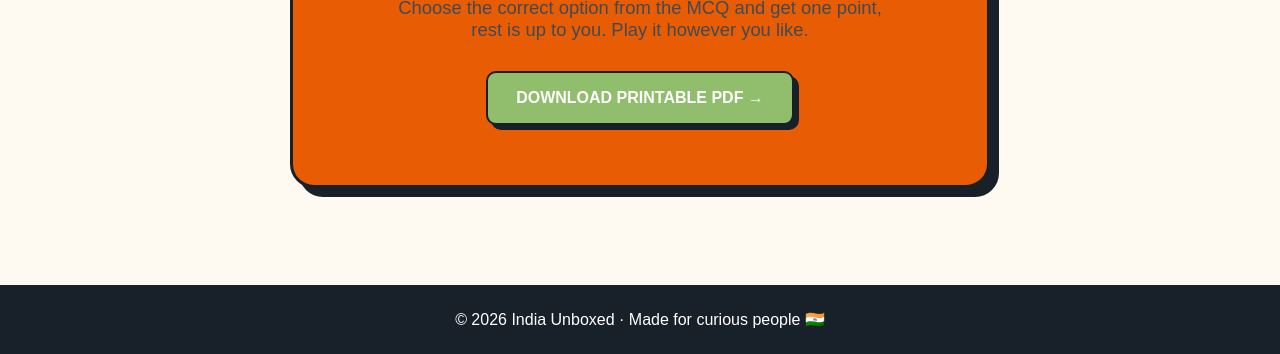
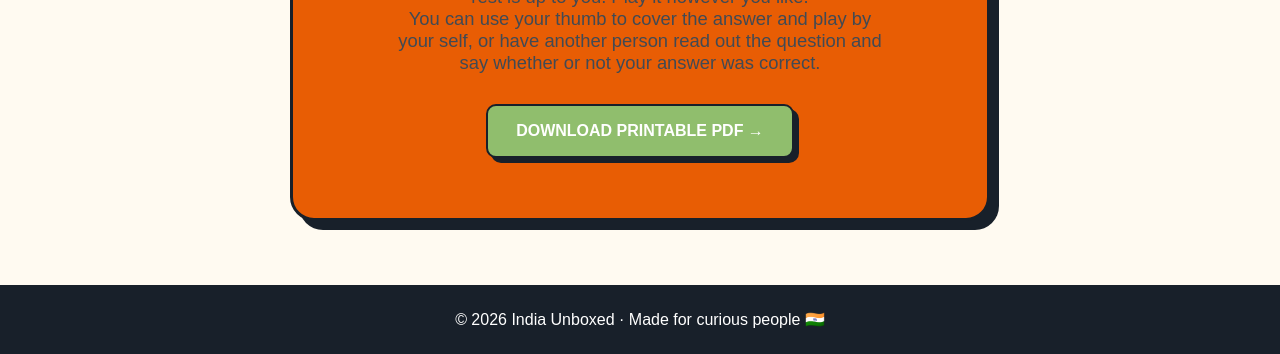
Before and after one commit to India-unboxed/Indiaunboxed, a plain HTML site: page india_unboxed_instructions.html in a window 1280 px wide. Shown: the part 446-800 px from the top of the page. Drawn offline with Linux system fonts and the light colour scheme.

Commit message:
Update india_unboxed_instructions.html

```diff
--- a/india_unboxed_instructions.html
+++ b/india_unboxed_instructions.html
@@ -142,6 +142,8 @@
 
       <p>
         Choose the correct option from the MCQ and get one point, rest is up to you. Play it however you like.
+        <br>
+        You can use your thumb to cover the answer and play by your self, or have another person read out the question and say whether or not your answer was correct.
       </p>
 
       <!-- TEMPORARY PDF LINK: replace the # with your PDF URL -->
```
